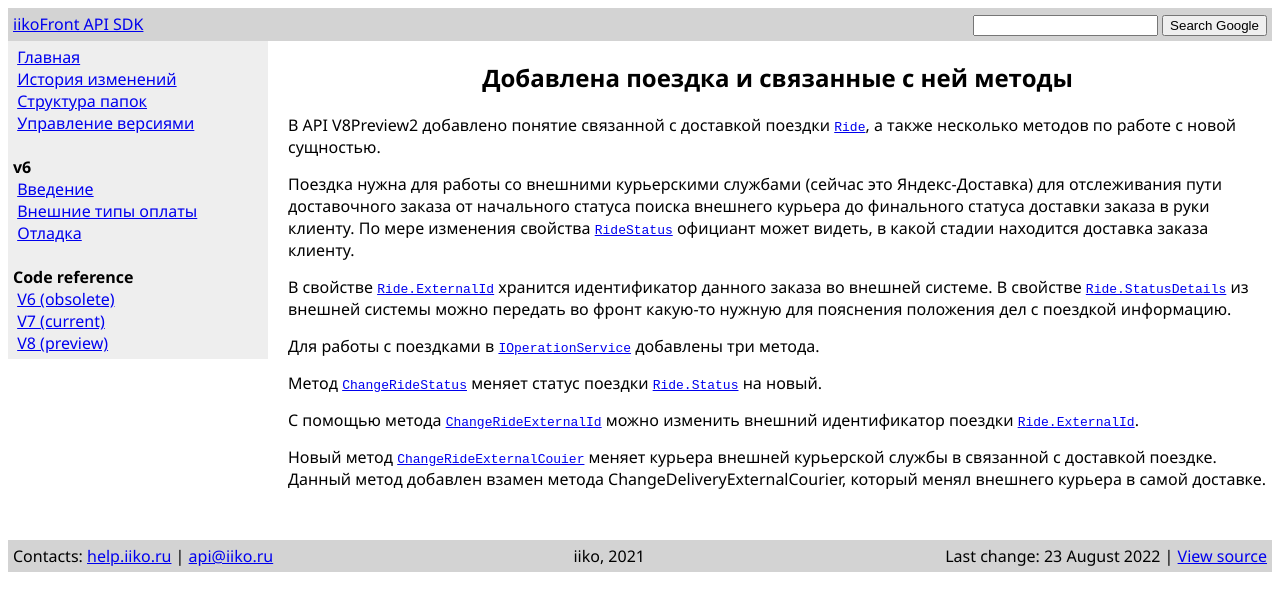
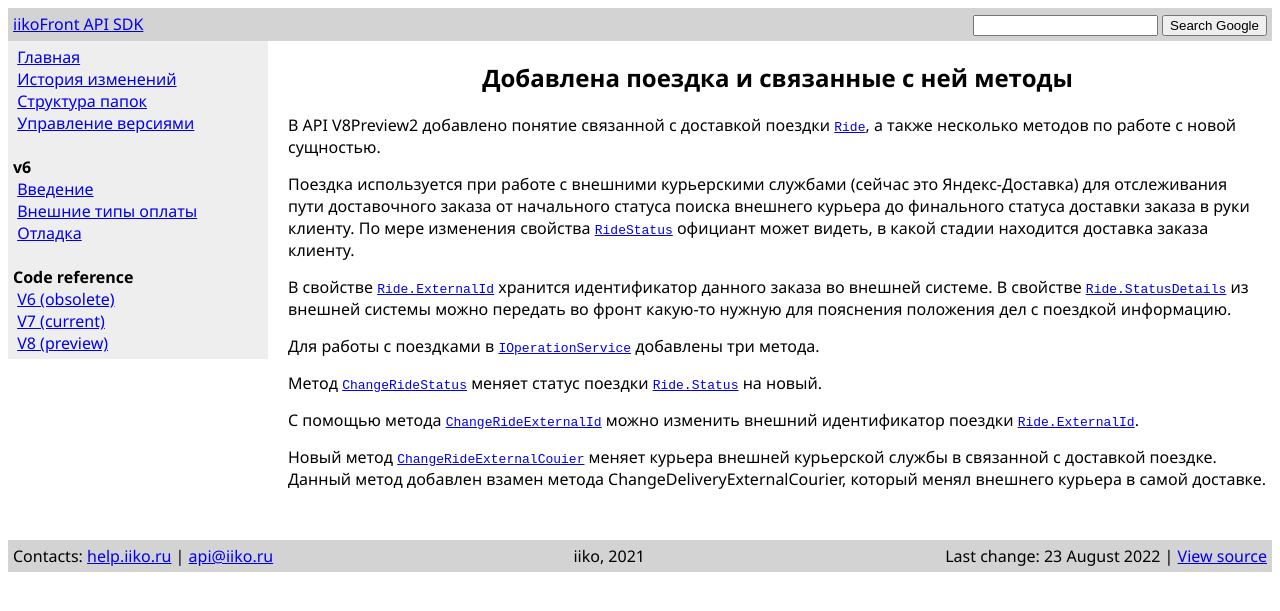
Before and after one commit to iiko/front.api.doc, a Jekyll site: the page built from _posts/2022-08-16-ride.md, in a window 1280 px wide. Shown: the top 611 px of the page. Built offline with Jekyll 4.4.1, drawn with Linux system fonts in a browser that asks for light colours.

Commit message:
Update _posts/2022-08-16-ride.md
Перефразировала.

Co-authored-by: Zed <pzed220@gmail.com>

```diff
--- a/_posts/2022-08-16-ride.md
+++ b/_posts/2022-08-16-ride.md
@@ -5,7 +5,7 @@ layout: default
 
 В API V8Preview2 добавлено понятие связанной с доставкой поездки [`Ride`](https://iiko.github.io/front.api.sdk/v8/html/T_Resto_Front_Api_Data_Brd_Ride.htm), а также несколько методов по работе с новой сущностью.
 
-Поездка нужна для работы со внешними курьерскими службами (сейчас это Яндекс-Доставка) для отслеживания пути доставочного заказа от начального статуса поиска внешнего курьера до финального статуса доставки заказа в руки клиенту. По мере изменения свойства [`RideStatus`](https://iiko.github.io/front.api.sdk/v8/html/T_Resto_Front_Api_Data_Brd_RideStatus.htm) официант может видеть, в какой стадии находится доставка заказа клиенту.
+Поездка используется при работе с внешними курьерскими службами (сейчас это Яндекс-Доставка) для отслеживания пути доставочного заказа от начального статуса поиска внешнего курьера до финального статуса доставки заказа в руки клиенту. По мере изменения свойства [`RideStatus`](https://iiko.github.io/front.api.sdk/v8/html/T_Resto_Front_Api_Data_Brd_RideStatus.htm) официант может видеть, в какой стадии находится доставка заказа клиенту.
 
 В свойстве [`Ride.ExternalId`](https://iiko.github.io/front.api.sdk/v8/html/P_Resto_Front_Api_Data_Brd_Ride_ExternalId.htm) хранится идентификатор данного заказа во внешней системе. В свойстве [`Ride.StatusDetails`](https://iiko.github.io/front.api.sdk/v8/html/P_Resto_Front_Api_Data_Brd_Ride_StatusDetails.htm) из внешней системы можно передать во фронт какую-то нужную для пояснения положения дел с поездкой информацию.
 
```
